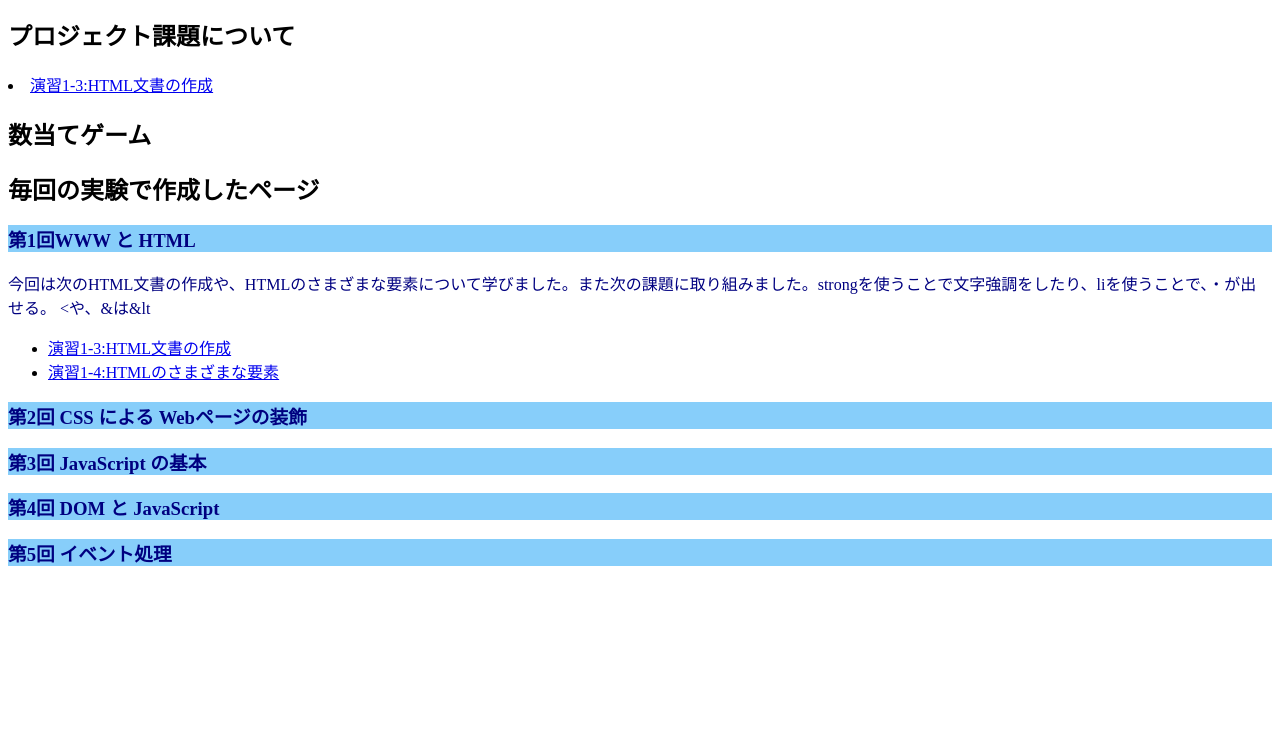
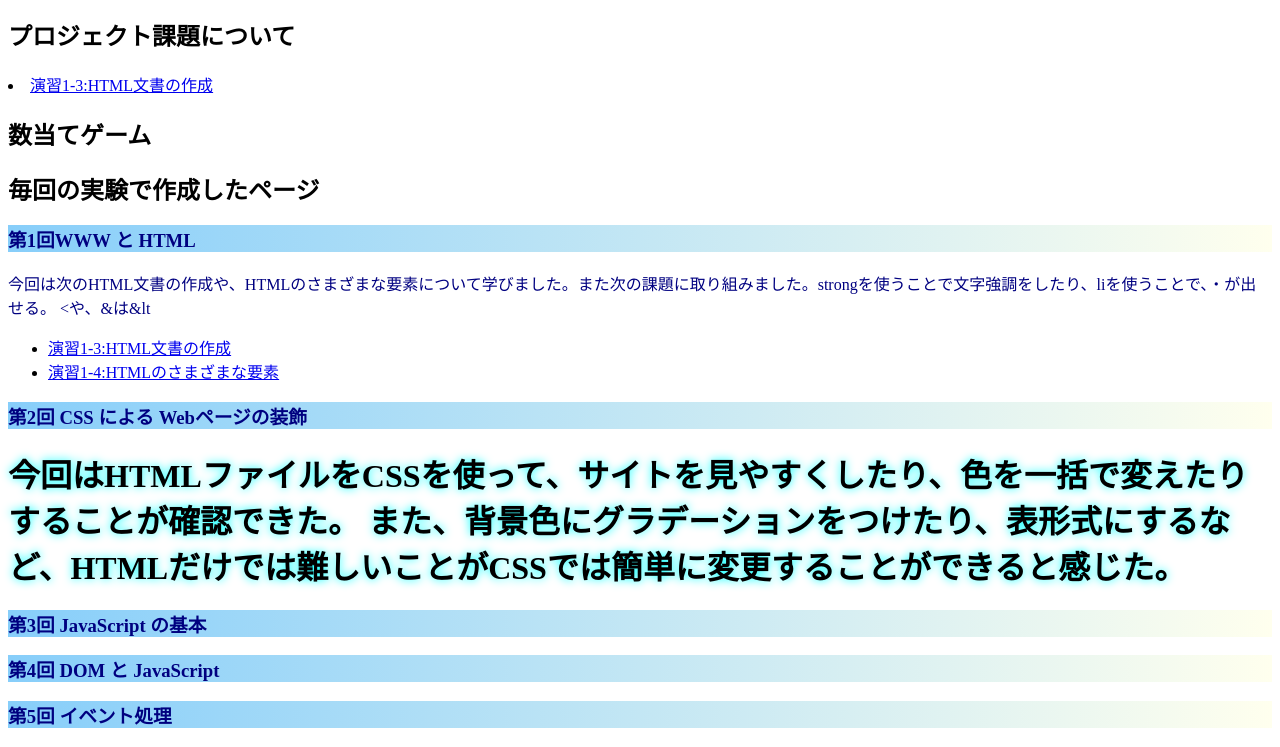
Before and after one commit to G284222022/medialabo, a plain HTML site: page index.html in a window 1280 px wide. Shown: the part 127-874 px from the top of the page. Before the commit the page ends 800 px from the top, so only its background shows below. Drawn offline with Linux system fonts and the light colour scheme.

Commit message:
最終更新

```diff
--- a/index.html
+++ b/index.html
@@ -9,7 +9,7 @@
     <h1>「Webコンテンツ作成」の成果</h1>
     <h2>本テーマの学習目的</h2>
     <h2>プロジェクト課題について</h2>
-    <li><a href="../project.html" target="_blank">演習1-3:HTML文書の作成</a></li>
+    <li><a href="./project.html" target="_blank">演習1-3:HTML文書の作成</a></li>
     <h2>数当てゲーム</h2>
     <h2>毎回の実験で作成したページ</h2>
     <h3>第1回WWW と HTML</h3>
@@ -23,6 +23,9 @@
     </ul>
 
     <h3>第2回 CSS による Webページの装飾</h3>
+    <h1>今回はHTMLファイルをCSSを使って、サイトを見やすくしたり、色を一括で変えたりすることが確認できた。
+      また、背景色にグラデーションをつけたり、表形式にするなど、HTMLだけでは難しいことがCSSでは簡単に変更することができると感じた。
+    </h1>
     <h3>第3回 JavaScript の基本</h3>
     <h3>第4回 DOM と JavaScript</h3>
     <h3>第5回 イベント処理</h3>
--- a/style.css
+++ b/style.css
@@ -9,5 +9,5 @@ h1{
 
 h3, h4{
     color: navy;
-	background-color: lightskyblue ;
+	background: linear-gradient(0.25turn, lightskyblue, #ffef)
 }
```
